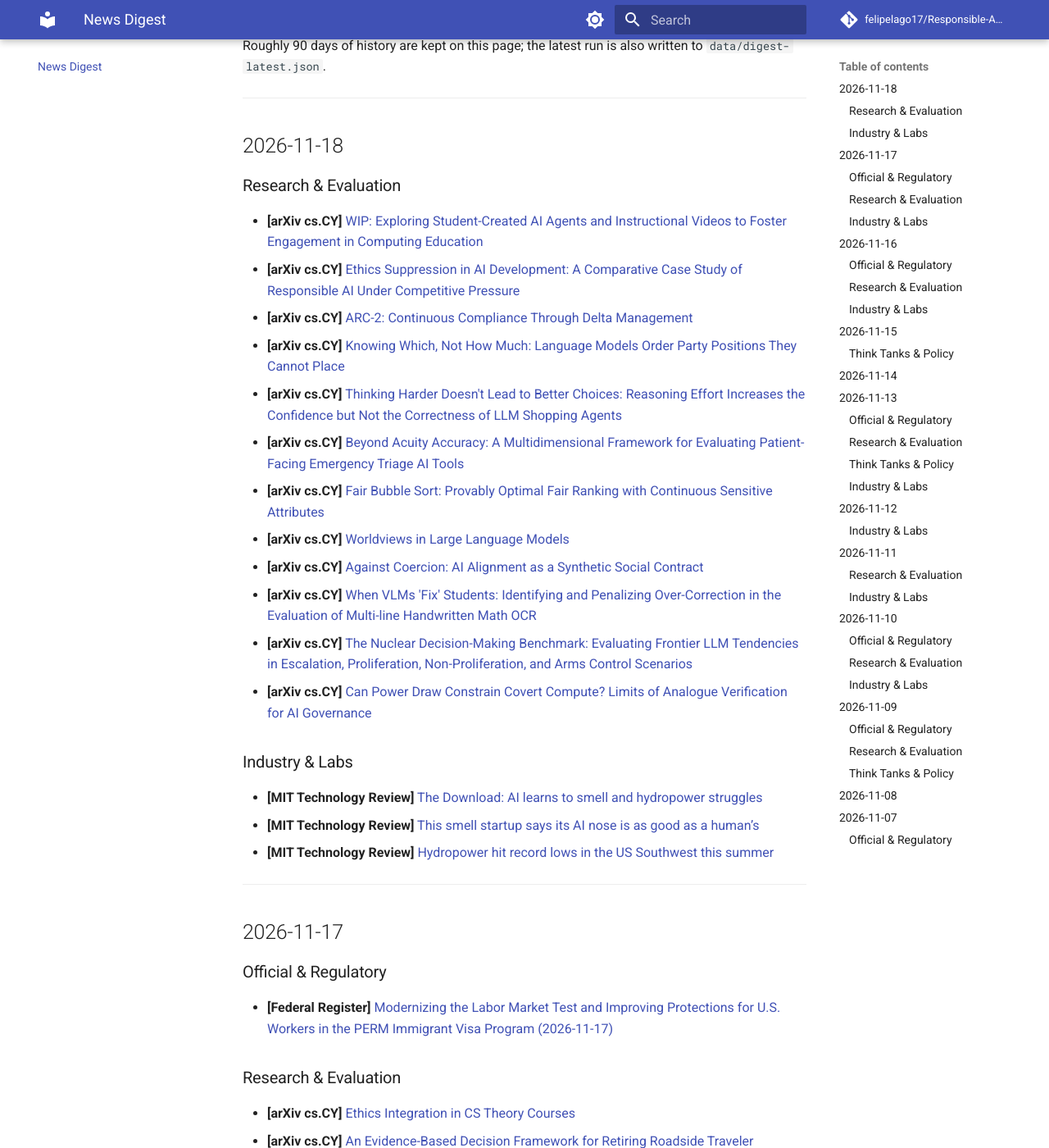
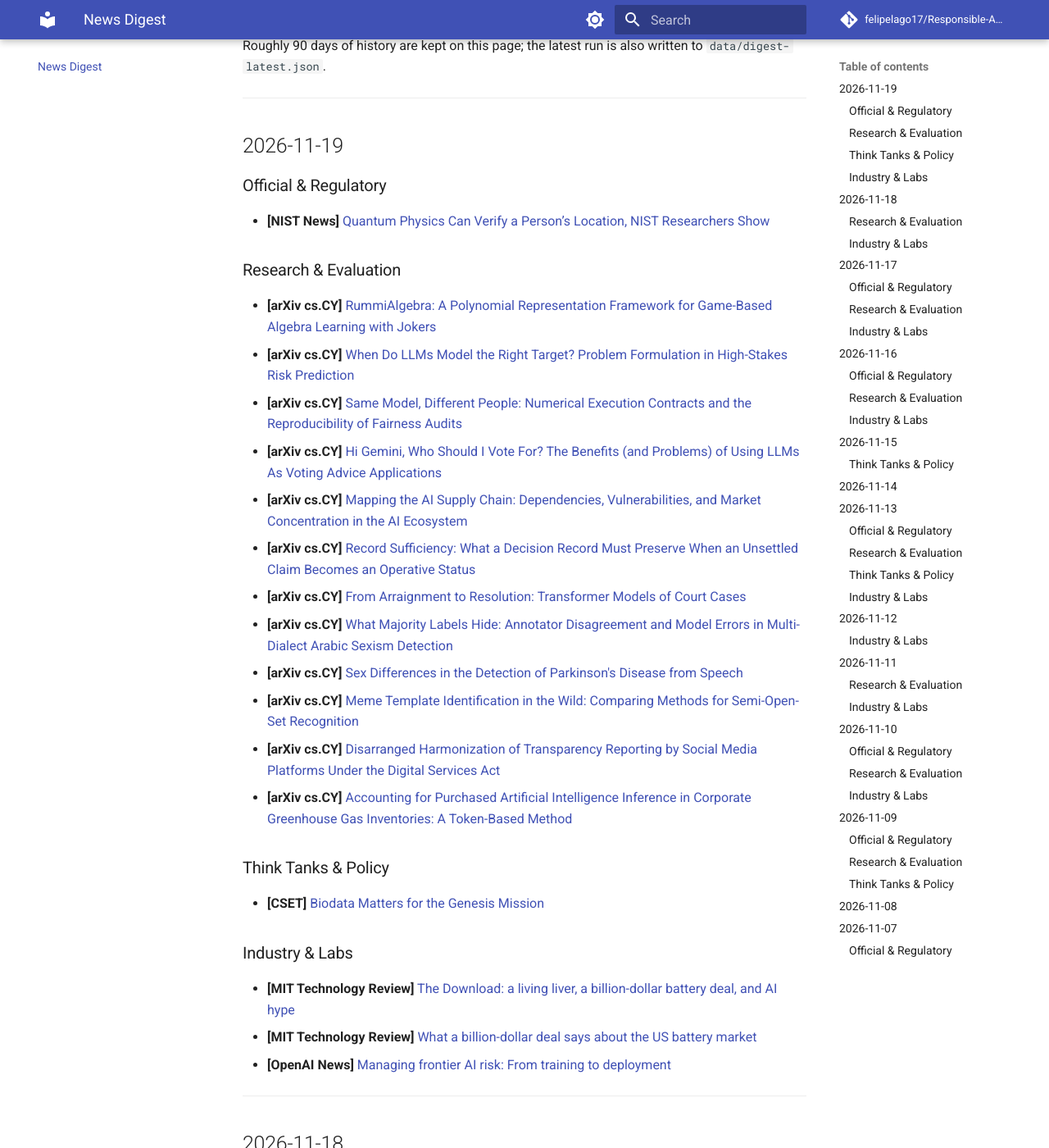
Before and after one commit to felipelago17/Responsible-AI-evaluation, an MkDocs documentation site: the page built from docs/news/digest.md, in a window 1280 px wide and 1400 px high, scrolled down 329 px. Shown: the whole window at 82% size. Built offline with MkDocs 1.6.1 and Material for MkDocs 9.7.7, drawn with Linux system fonts in a browser that asks for light colours; comment, search, counter and statistics services are not loaded.

Commit message:
chore: daily digest 2026-11-19

```diff
--- a/docs/news/digest.md
+++ b/docs/news/digest.md
@@ -9,6 +9,39 @@ Roughly 90 days of history are kept on this page; the latest run is also written
 ---
 
 <!-- DIGEST_START -->
+## 2026-11-19
+
+### Official & Regulatory
+
+- **[NIST News]** [Quantum Physics Can Verify a Person’s Location, NIST Researchers Show](https://www.nist.gov/news-events/news/2026/11/quantum-physics-can-verify-persons-location-nist-researchers-show)
+
+### Research & Evaluation
+
+- **[arXiv cs.CY]** [RummiAlgebra: A Polynomial Representation Framework for Game-Based Algebra Learning with Jokers](https://arxiv.org/abs/2611.23443)
+- **[arXiv cs.CY]** [When Do LLMs Model the Right Target? Problem Formulation in High-Stakes Risk Prediction](https://arxiv.org/abs/2611.23638)
+- **[arXiv cs.CY]** [Same Model, Different People: Numerical Execution Contracts and the Reproducibility of Fairness Audits](https://arxiv.org/abs/2611.23657)
+- **[arXiv cs.CY]** [Hi Gemini, Who Should I Vote For? The Benefits (and Problems) of Using LLMs As Voting Advice Applications](https://arxiv.org/abs/2611.24684)
+- **[arXiv cs.CY]** [Mapping the AI Supply Chain: Dependencies, Vulnerabilities, and Market Concentration in the AI Ecosystem](https://arxiv.org/abs/2611.24927)
+- **[arXiv cs.CY]** [Record Sufficiency: What a Decision Record Must Preserve When an Unsettled Claim Becomes an Operative Status](https://arxiv.org/abs/2611.23422)
+- **[arXiv cs.CY]** [From Arraignment to Resolution: Transformer Models of Court Cases](https://arxiv.org/abs/2611.23518)
+- **[arXiv cs.CY]** [What Majority Labels Hide: Annotator Disagreement and Model Errors in Multi-Dialect Arabic Sexism Detection](https://arxiv.org/abs/2611.24383)
+- **[arXiv cs.CY]** [Sex Differences in the Detection of Parkinson's Disease from Speech](https://arxiv.org/abs/2611.24741)
+- **[arXiv cs.CY]** [Meme Template Identification in the Wild: Comparing Methods for Semi-Open-Set Recognition](https://arxiv.org/abs/2408.08126)
+- **[arXiv cs.CY]** [Disarranged Harmonization of Transparency Reporting by Social Media Platforms Under the Digital Services Act](https://arxiv.org/abs/2605.17655)
+- **[arXiv cs.CY]** [Accounting for Purchased Artificial Intelligence Inference in Corporate Greenhouse Gas Inventories: A Token-Based Method](https://arxiv.org/abs/2606.10660)
+
+### Think Tanks & Policy
+
+- **[CSET]** [Biodata Matters for the Genesis Mission](https://cset.georgetown.edu/article/biodata-matters-for-the-genesis-mission/)
+
+### Industry & Labs
+
+- **[MIT Technology Review]** [The Download: a living liver, a billion-dollar battery deal, and AI hype](https://www.technologyreview.com/2026/11/19/1148979/the-download-liver-kept-alive-sila-battery-deal-ai-hype/)
+- **[MIT Technology Review]** [What a billion-dollar deal says about the US battery market](https://www.technologyreview.com/2026/11/19/1148922/sila-panasonic-battery-deal/)
+- **[OpenAI News]** [Managing frontier AI risk: From training to deployment](https://openai.com/index/managing-frontier-ai-risk)
+
+---
+
 ## 2026-11-18
 
 ### Research & Evaluation
```
Also changed, not shown: 2 other files.
